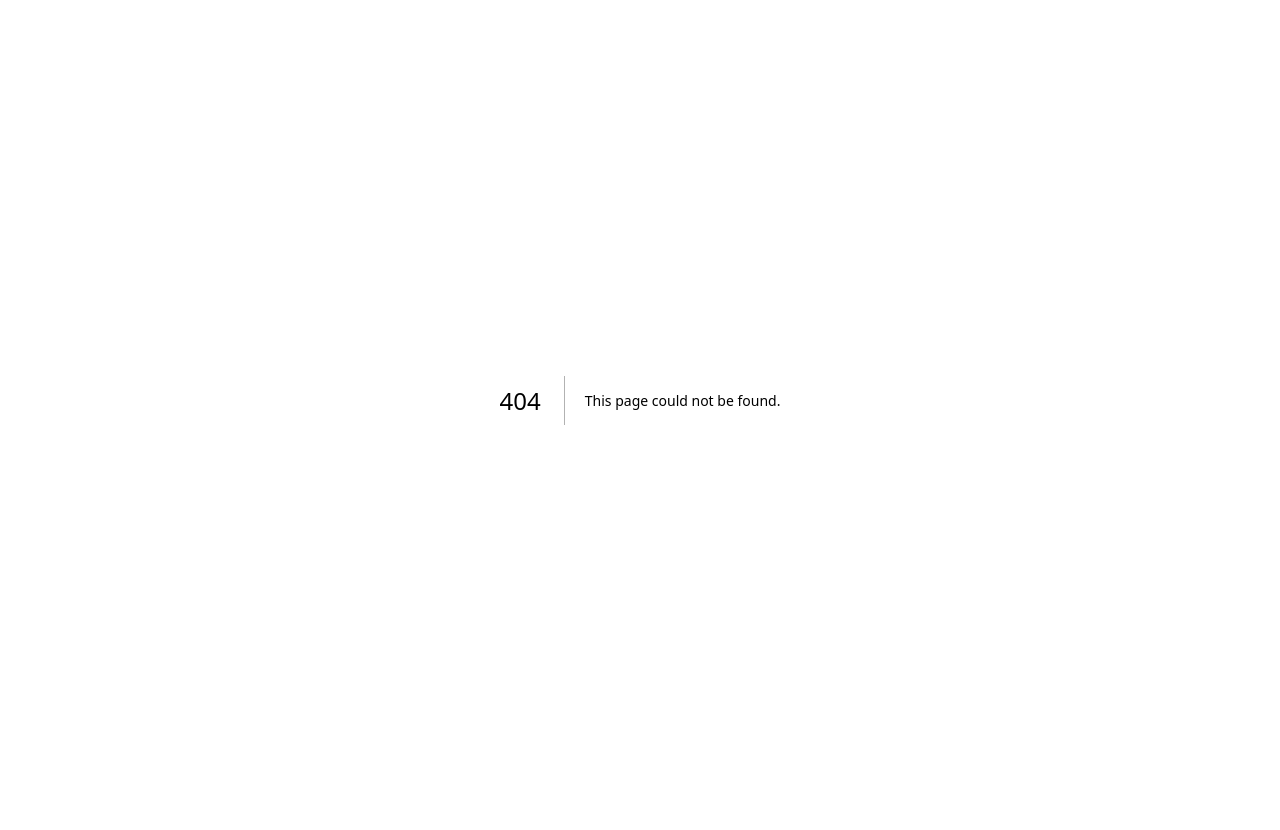
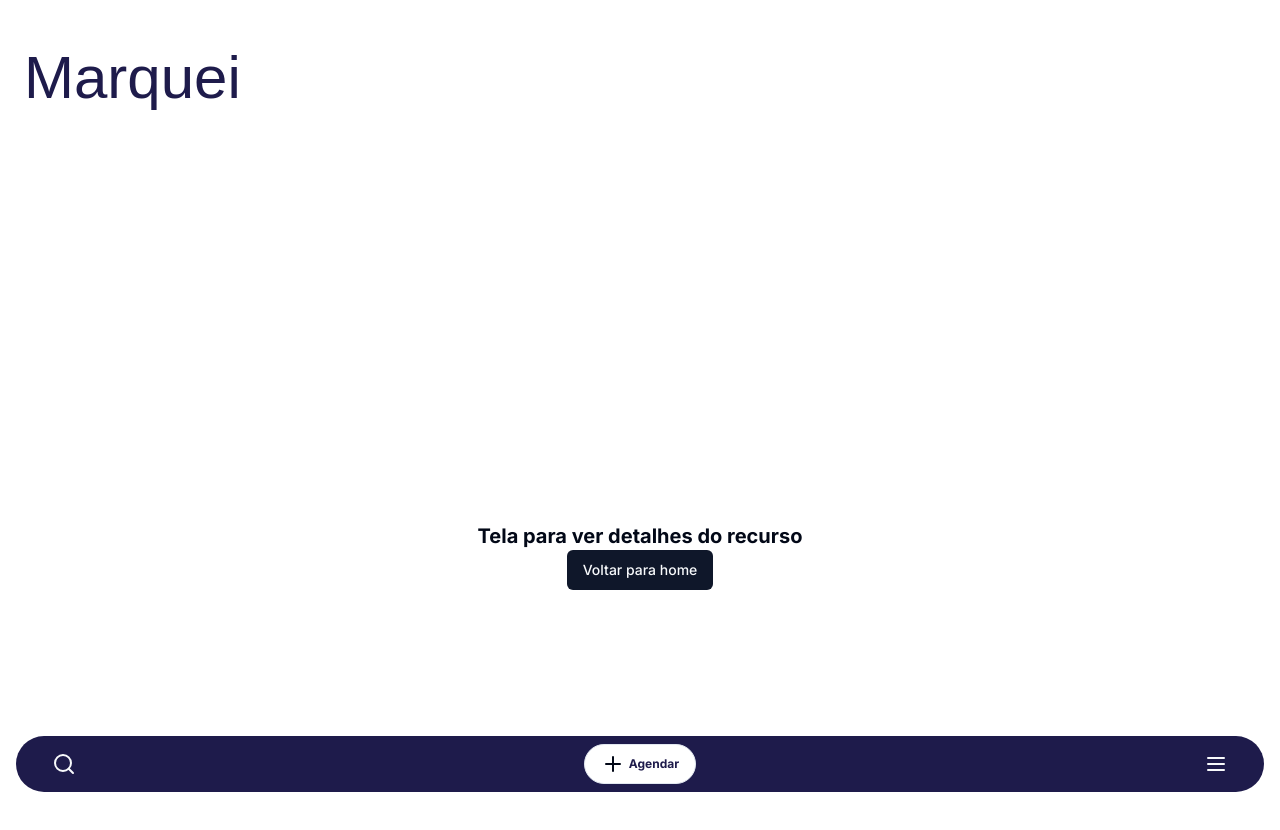
Before and after one commit to Somehow-I-Code/marquei, a Next.js app in the folder web/: page /resource-details in a window 1280 px wide. Before the commit this address had no page. Shown: the top 830 px of the page. Before the commit the page ends 800 px from the top, so only its background shows below. Built offline with nearby package versions, Linux system fonts and the light colour scheme; a web font is replaced by a local one.

Commit message:
Create screen to view resource details

```diff
--- /dev/null
+++ b/web/src/app/resource-details/page.tsx
@@ -0,0 +1,29 @@
+import { Button } from "@/components/ui/button";
+import Link from "next/link";
+import BottomFloatingMenu from "../components/bottom-floating-menu";
+import CompanyLogo from "../components/company-logo";
+
+export default function ResourceDetails() {
+    return (
+        <section>
+            <div className="flex justify-between items-end px-6 py-12">
+                <Link href="/">
+                    <CompanyLogo />
+                </Link>
+            </div>
+
+            <div className="flex flex-col justify-center items-center h-screen">
+                <h1 className="text-xl font-bold">
+                    Tela para ver detalhes do recurso
+                </h1>
+                <Button>
+                    <Link href="/">Voltar para home</Link>
+                </Button>
+            </div>
+
+            <div>
+                <BottomFloatingMenu />
+            </div>
+        </section>
+    );
+}
```
